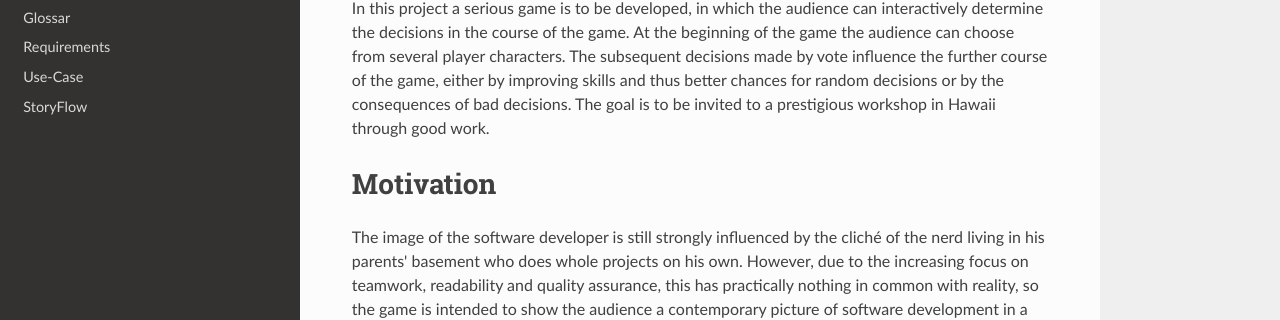
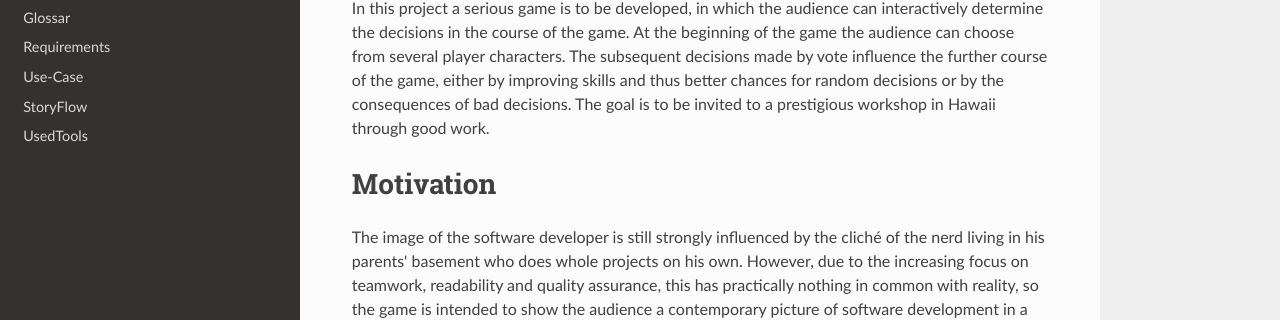
Before and after one commit to Brotenko/QualityQuest, an MkDocs documentation site: the page built from Docs/Pflichtenheft/docs/index.md, in a window 1280 px wide. Shown: the part 163-483 px from the top of the page. Built offline with MkDocs 1.6.1, drawn with Linux system fonts in a browser that asks for light colours; nearby versions of some CDN libraries.

Commit message:
Added UsedTools.

```diff
--- a/Docs/Pflichtenheft/mkdocs.yml
+++ b/Docs/Pflichtenheft/mkdocs.yml
@@ -6,6 +6,7 @@ nav:
  - Requirements: requirements.md
  - Use-Case: use-case-diagramme.md
  - StoryFlow: storyflow.md
+ - UsedTools: usedtools.md
 
 
 theme: readthedocs
```
